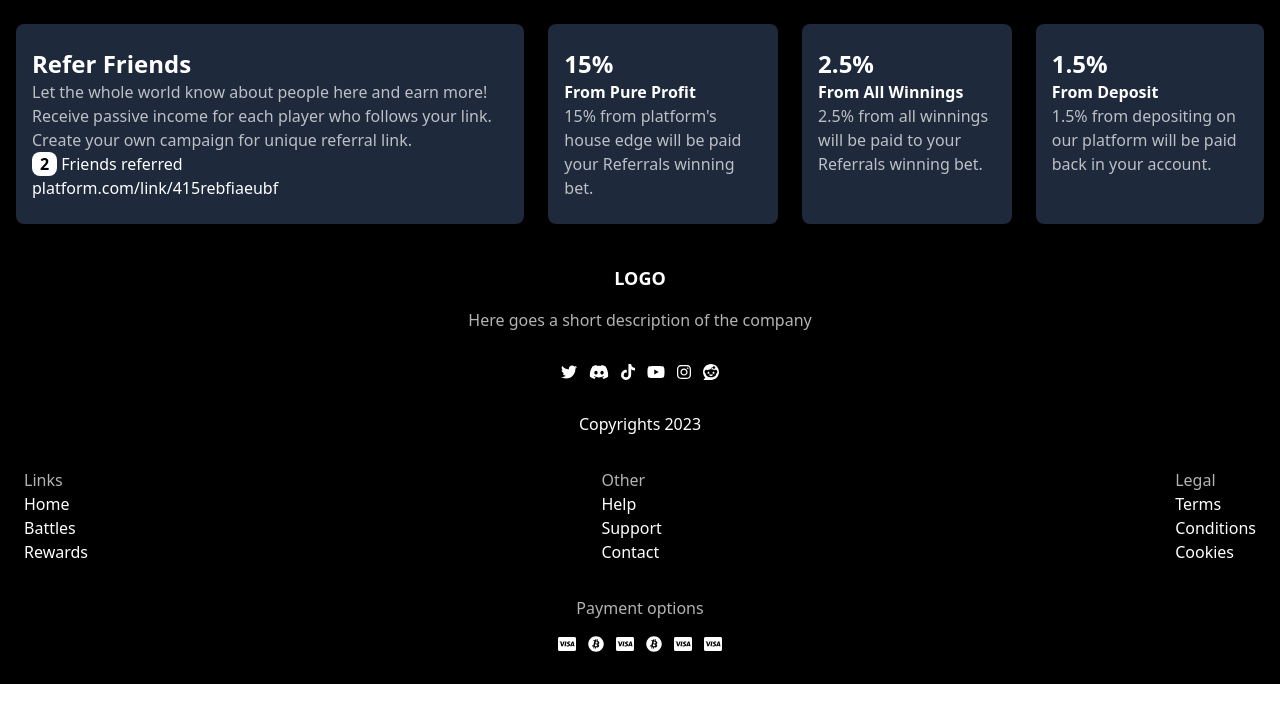
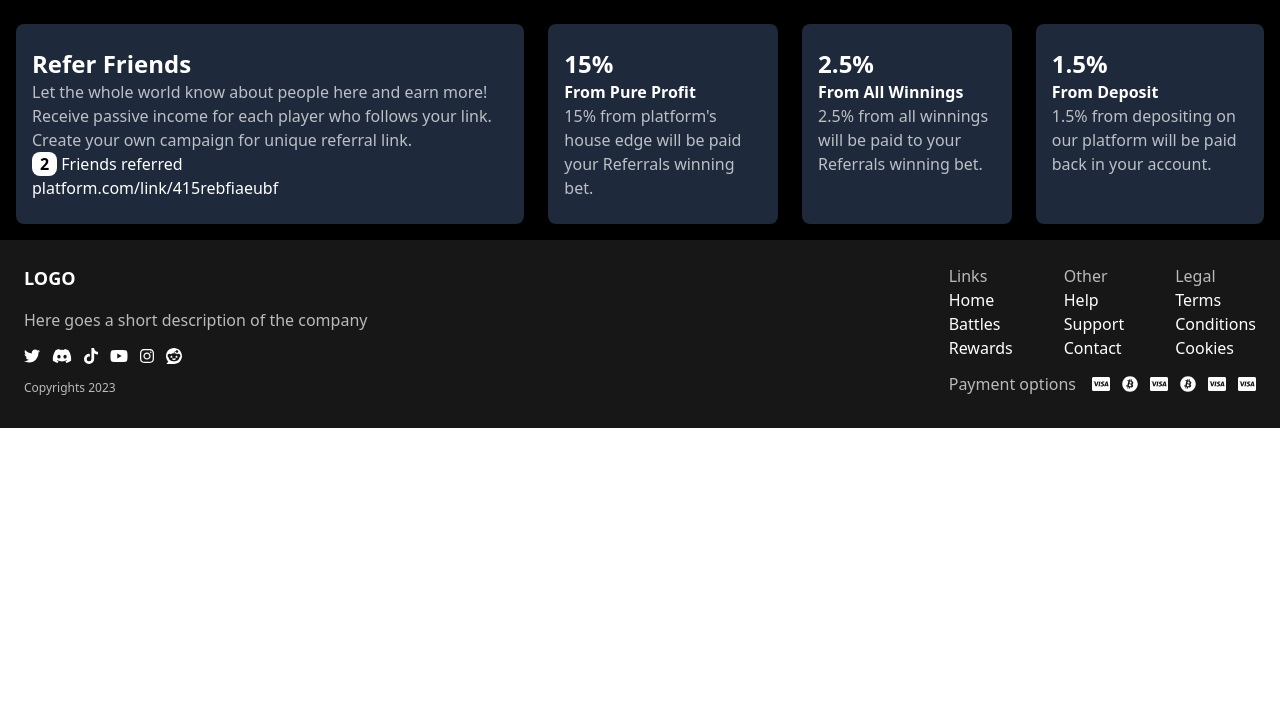
Before and after one commit to juandelacruz23/infinitro-assessment, a React (Vite) app: page / in a window 1280 px wide. Shown: the top 722 px of the page. Built offline with nearby package versions, Linux system fonts and the light colour scheme.

Commit message:
Add desktop layout to footer

```diff
--- a/src/Landing/Footer/Footer.tsx
+++ b/src/Landing/Footer/Footer.tsx
@@ -14,13 +14,12 @@ import {
 
 const Footer = () => {
   return (
-    <footer className="flex flex-col items-center p-6 pb-8 gap-8">
-      <div className="flex flex-col items-center gap-4">
+    <footer className="flex flex-col items-center p-6 pb-8 gap-8 bg-neutral-900 md:items-stretch md:justify-between md:flex-row">
+      <div className="flex flex-col items-center gap-4 md:items-start">
         <h3 className="uppercase font-bold text-lg">Logo</h3>
         <p className="opacity-70">
           Here goes a short description of the company
         </p>
-      </div>
         <div className="flex gap-3">
           <FontAwesomeIcon icon={faTwitter} />
           <FontAwesomeIcon icon={faDiscord} />
@@ -29,8 +28,10 @@ const Footer = () => {
           <FontAwesomeIcon icon={faInstagram} />
           <FontAwesomeIcon icon={faReddit} />
         </div>
-      <p className="hidden md:block">Copyrights 2023</p>
-      <nav className="flex justify-between w-full">
+        <p className="hidden md:block opacity-70 text-xs">Copyrights 2023</p>
+      </div>
+      <div className="flex flex-col w-full md:justify-between md:w-auto">
+        <nav className="flex justify-between">
           <ul>
             <li>
               <Title4>Links</Title4>
@@ -74,7 +75,7 @@ const Footer = () => {
             </li>
           </ul>
         </nav>
-      <div className="flex flex-col items-center gap-4">
+        <div className="flex flex-col items-center gap-4 md:flex-row">
           <Title4>Payment options</Title4>
           <div className="flex gap-3">
             <FontAwesomeIcon icon={faCcVisa} />
@@ -86,6 +87,7 @@ const Footer = () => {
           </div>
           <p className="md:hidden opacity-70 text-xs">© Copyrights 2023</p>
         </div>
+      </div>
     </footer>
   );
 };
```
Lines whose indentation alone changed are shown as unchanged.
